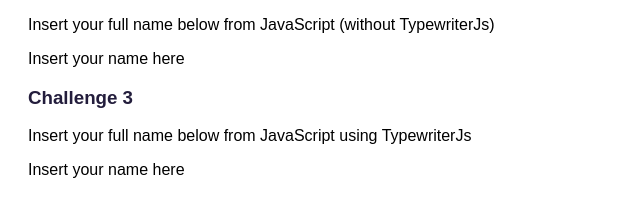
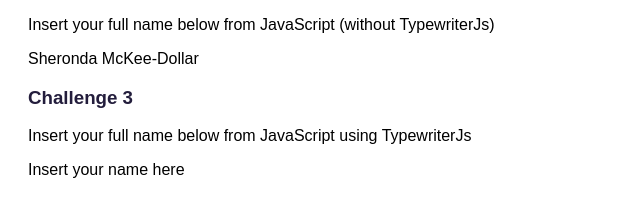
Before and after one commit to SherondaMD/sc_ai_practice, a plain HTML site: page index.html in a window 1280 px wide. Shown: the part 177-394 px from the top of the page, 0-640 px from the left. Drawn offline with nearby package versions, Linux system fonts and the light colour scheme; a script that the page names is missing.

Commit message:
imported typewriterjs

```diff
--- a/index.html
+++ b/index.html
@@ -3,7 +3,7 @@
   <head>
     <title>SheCodes</title>
     <meta charset="UTF-8" />
-
+    <script src="https://unpkg.com/typewriter-effect@latest/dist/core.js"></script>
     <link href="src/styles.css" rel="stylesheet" type="text/css" />
   </head>
 
@@ -19,15 +19,11 @@
     </p>
 
     <h3>Challenge 2</h3>
-    <p>
-      Insert your full name below from JavaScript (without TypewriterJs)
-    </p>
-    <div id="challenge-2">Insert your name here</div>
+    <p>Insert your full name below from JavaScript (without TypewriterJs)</p>
+    <div id="challenge-2"></div>
 
     <h3>Challenge 3</h3>
-    <p>
-      Insert your full name below from JavaScript using TypewriterJs
-    </p>
+    <p>Insert your full name below from JavaScript using TypewriterJs</p>
     <div id="challenge-3">Insert your name here</div>
 
     <script src="src/index.js"></script>
--- /dev/null
+++ b/src/index.js
@@ -0,0 +1,3 @@
+let challengeTwo = document.querySelector("#challenge-2");
+
+challengeTwo.innerHTML = "Sheronda McKee-Dollar";
```
